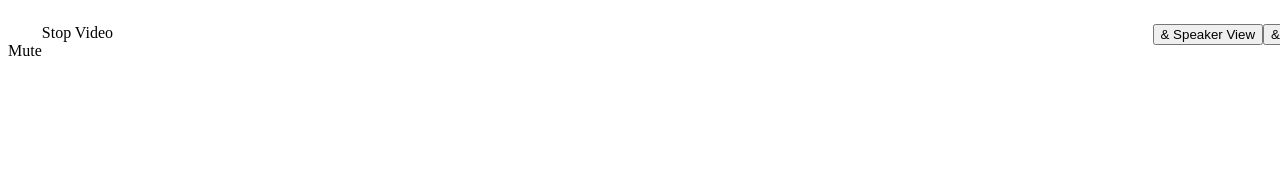
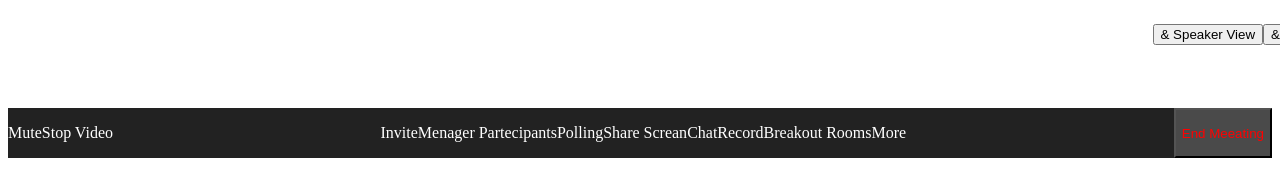
Before and after one commit to Cosimo-Colucci/html-css-zoom, a plain HTML site: page index.html in a window 1280 px wide. Drawn offline with Linux system fonts and the light colour scheme.

Commit message:
added all the footer options

```diff
--- a/css/style.css
+++ b/css/style.css
@@ -3,19 +3,35 @@
     padding: 0;
     box-sizing: border-box;
 }
+
 .relative{
     position: relative;
+    height: 100px;
+    note ( da rimuovere)
+
 }
+
 .flex{
     display: flex;
 }
+
 .flex-end{
     justify-content: end;
+}
+
+.space-between{
+    justify-content: space-between
 }
 
 .fixed{
     position: fixed;
     z-index: 1;
+}
+
+.starred-button{
+    background-color: #4a4a4a;
+    color: red;
+    align-items: center;
 }
 
 div.navigation-button{
@@ -25,3 +41,8 @@ div.navigation-button{
 div.navigation-button ul li{
     list-style-type: none;
 }
+
+footer{
+    background-color: #222222;
+    color: white;
+}
--- a/index.html
+++ b/index.html
@@ -24,10 +24,9 @@
             </div>
         </header>
         <main></main>
-        <footer>
+        <footer class="flex space-between">
             <div class="funzioni-chiamata flex">
                 <div class="mute">
-                    <i class="fa-solid fa-arrows-maximize"></i>
                     <p>Mute</p>
                 </div>
                 <div class="stop-video">
@@ -35,20 +34,35 @@
                 </div>
             </div>
 
-            <div class="opzioni-chiamata">
-                <div class="invite"></div>
-                <div class="partecipanti"></div>
-                <div class="sondaggio"></div>
-                <div class="condividi-schermo"></div>
-                <div class="chat"></div>
-                <div class="registra"></div>
-                <div class="salette"></div>
-                <div class="atro"></div>
+            <div class="opzioni-chiamata flex">
+                <div class="invite">
+                    <p>Invite</p>
+                </div>
+                <div class="partecipanti">
+                    <p>Menager Partecipants</p>
+                </div>
+                <div class="sondaggio">
+                    <p>Polling</p>
+                </div>
+                <div class="condividi-schermo">
+                    <p>Share Screan</p>
+                </div>
+                <div class="chat">
+                    <p>Chat</p>
+                </div>
+                <div class="registra">
+                    <p>Record</p>
+                </div>
+                <div class="salette">
+                    <p>Breakout Rooms</p>
+                </div>
+                <div class="atro">
+                    <p>More</p>
+                </div>
             </div>
 
-            <div class="chiudi-chiamata">
+            <button class="chiudi-chiamata flex starred-button">End Meeating</button>
 
-            </div>
         </footer>
     </body>
 </html>
```
